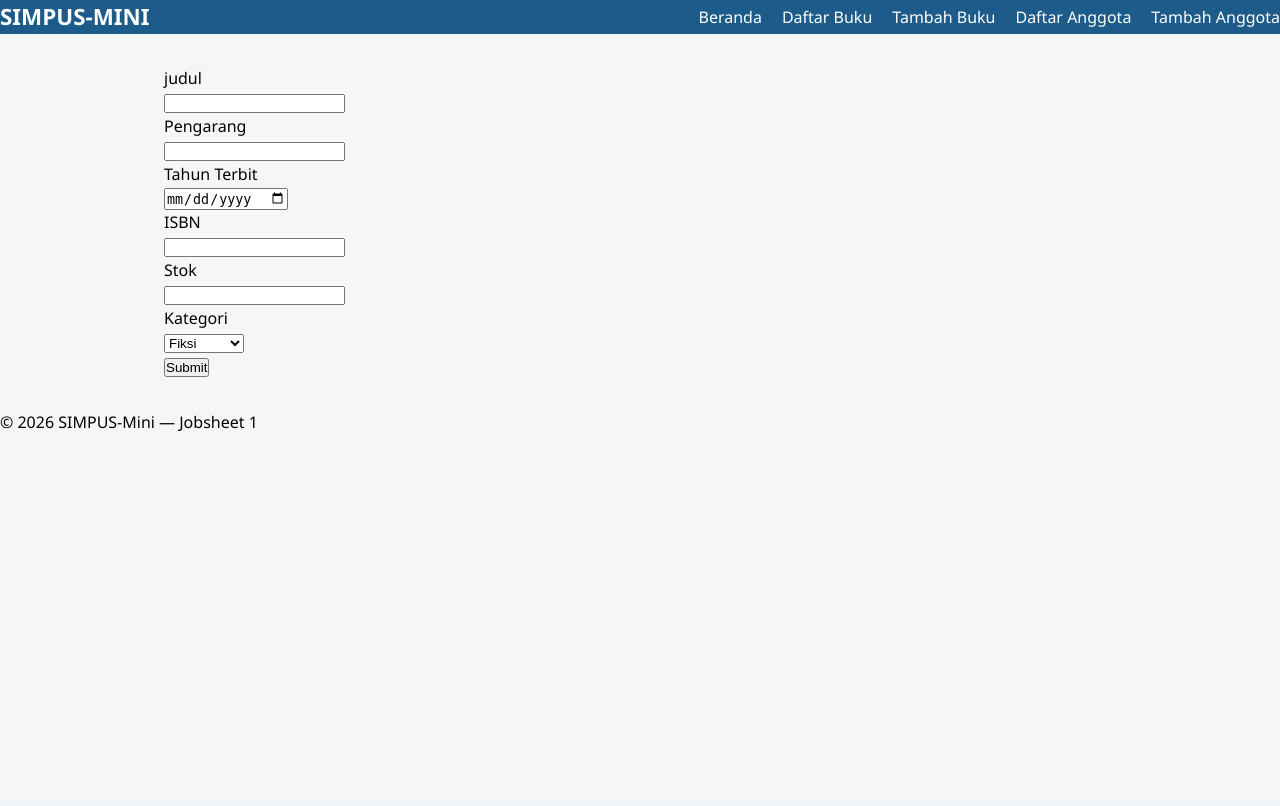
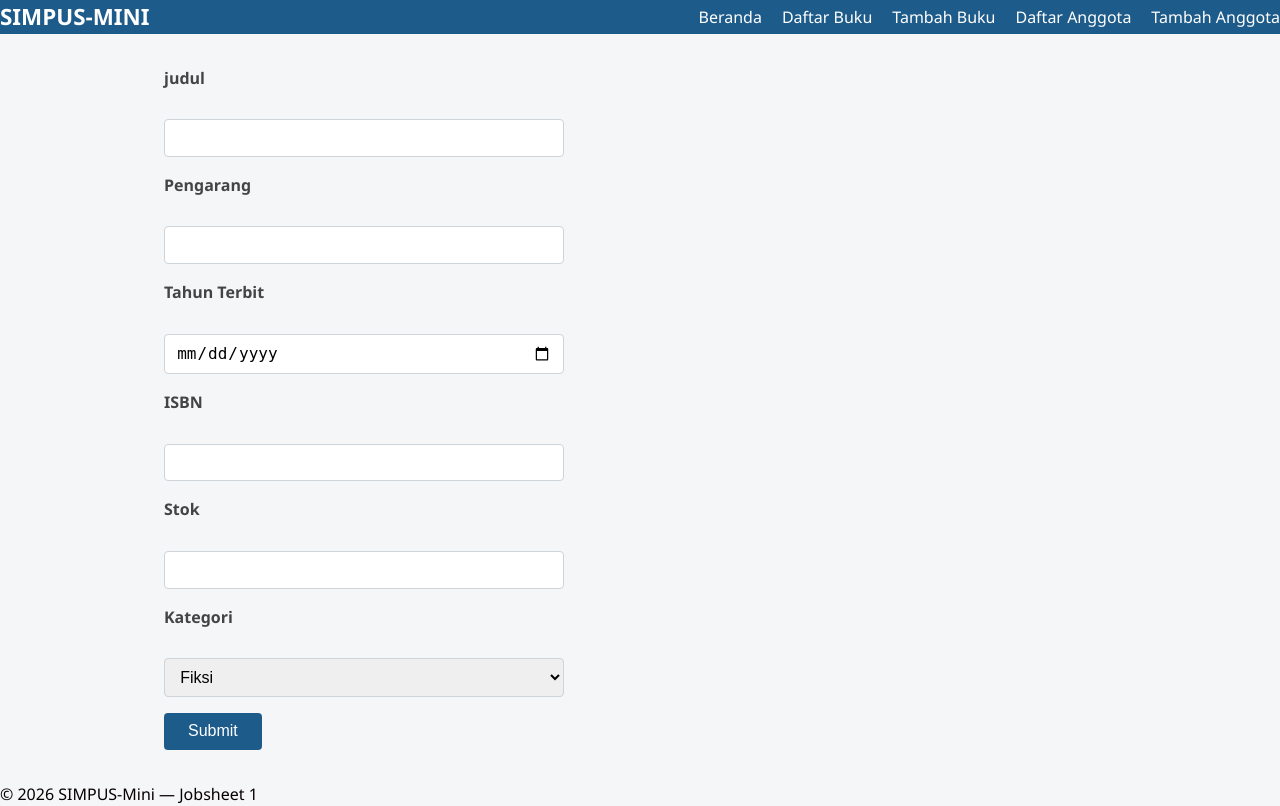
Before and after one commit to Naufal-farhan/D-P-Web, a PHP site: page /buku/tambah.html in a window 1280 px wide. Before the commit the page ends 431 px from the top, so only its background shows below. Run offline with PHP 8.4, Linux system fonts and the light colour scheme.

Commit message:
Step 08 - Form

```diff
--- a/Jobsheet/Jobsheet-02/assets/css/style.css
+++ b/Jobsheet/Jobsheet-02/assets/css/style.css
@@ -111,3 +111,38 @@ td button:last-of-type{
     background-color:  #d9534f;
     color: #fff;
 }
+/* ===== Form ===== */
+form p {
+    margin-bottom: 1rem;
+}
+
+form label {
+    display: block;
+    margin-bottom: 0.35rem;
+    font-weight: 600;
+    color: #444;
+}
+
+form input,
+form select {
+    width: 100%;
+    max-width: 400px;
+    padding: 0.55rem 0.7rem;
+    border: 1px solid #cdd4da;
+    border-radius: 4px;
+    font-size: 1rem;
+}
+
+form button[type="submit"] {
+    background-color: #1d5b8a;
+    color: #fff;
+    border: none;
+    padding: 0.6rem 1.5rem;
+    border-radius: 4px;
+    font-size: 1rem;
+    cursor: pointer;
+}
+
+form button[type="submit"]:hover {
+    background-color: #164869;
+}
```
